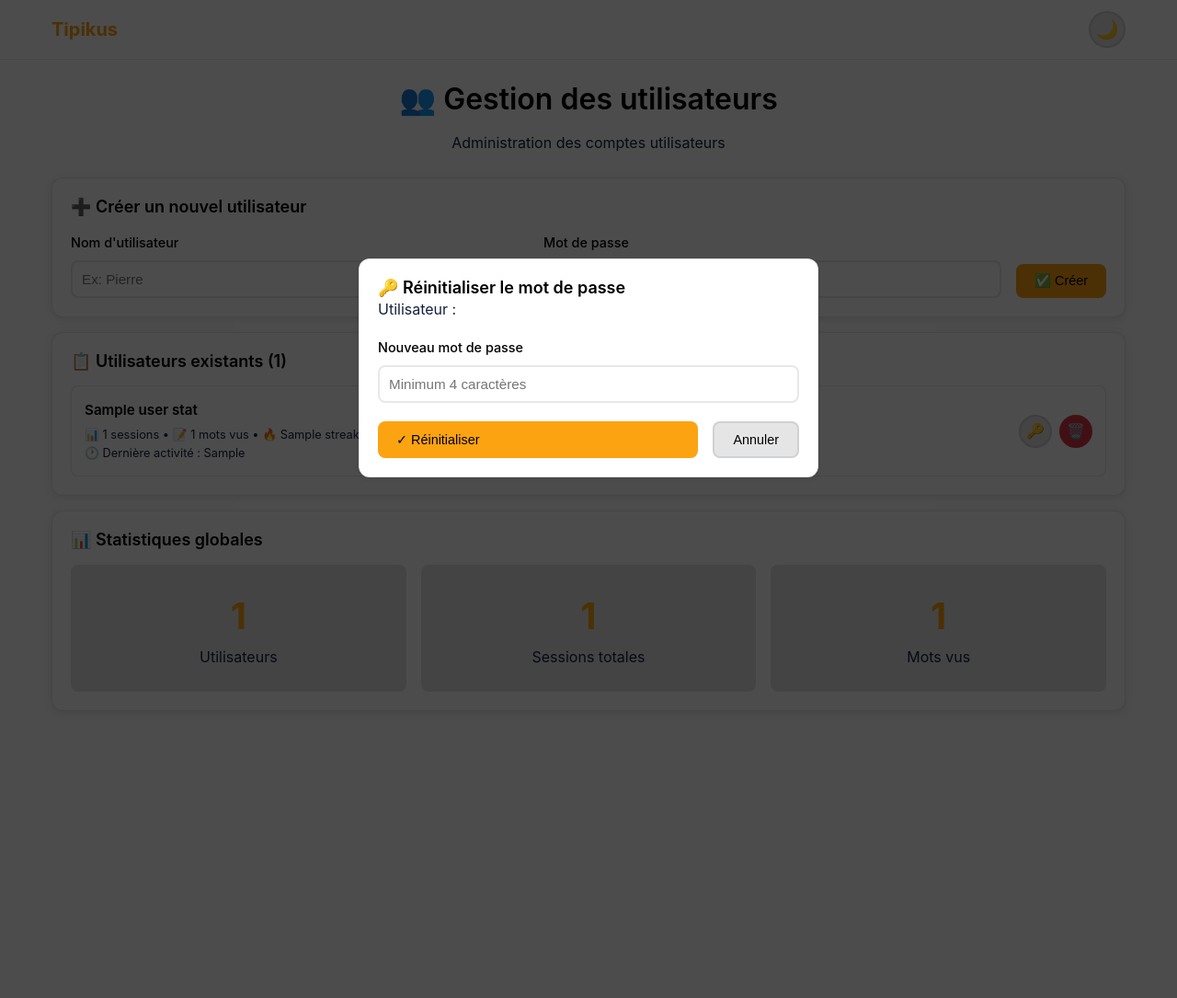
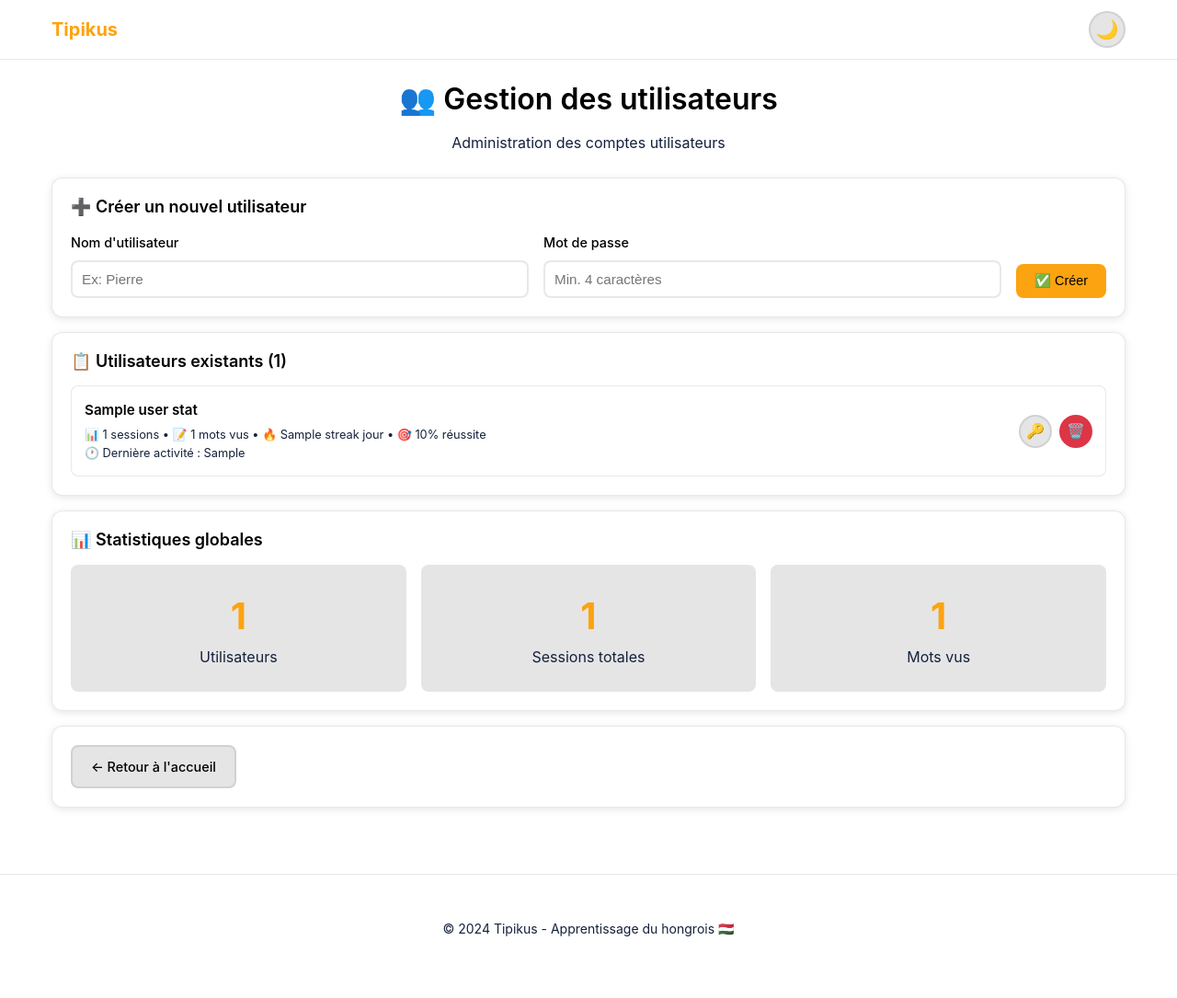
Before and after one commit to Costinou/tipikus, a Flask app: template templates/admin_users.html in a window 1280 px wide. Shown: the whole page at 92% size. Before the commit the page ends 721 px from the top, so only its background shows below. Run offline with Flask 3, Linux system fonts and the light colour scheme; the template is opened without the code that fills it: most values are stand-ins (such as "Sample title", 1, 10 or a date in 2020).

Commit message:
Bug fix admin page

```diff
--- a/templates/admin_users.html
+++ b/templates/admin_users.html
@@ -141,12 +141,21 @@
     </div>
 </div>
 
-<!-- Modal de réinitialisation de mot de passe -->
-<div id="reset-password-modal" class="hidden" style="position: fixed; top: 0; left: 0; right: 0; bottom: 0; background: rgba(0,0,0,0.7); display: flex; align-items: center; justify-content: center; z-index: 1000;">
+<!-- Actions -->
+<div class="card mt-2">
+    <div class="flex flex-between" style="gap: 0.875rem; flex-wrap: wrap;">
+        <a href="{{ url_for('index') }}" class="btn btn-secondary">
+            ← Retour à l'accueil
+        </a>
+    </div>
+</div>
+
+<!-- Modal de réinitialisation de mot de passe - DISPLAY NONE PAR DÉFAUT -->
+<div id="reset-password-modal" style="display: none; position: fixed; top: 0; left: 0; right: 0; bottom: 0; background: rgba(0,0,0,0.7); align-items: center; justify-content: center; z-index: 1000;">
     <div class="card" style="max-width: 500px; width: 90%; margin: 1rem;">
         <h3 class="card-title">🔑 Réinitialiser le mot de passe</h3>
 
-        <form id="reset-password-form" method="POST">
+        <form id="reset-password-form" method="POST" action="">
             <p class="text-muted">Utilisateur : <strong id="reset-username"></strong></p>
 
             <div class="form-group">
@@ -159,6 +168,7 @@
                     placeholder="Minimum 4 caractères"
                     required
                     minlength="4"
+                    autocomplete="new-password"
                 >
             </div>
 
@@ -179,23 +189,36 @@
 <script>
 const modal = document.getElementById('reset-password-modal');
 const form = document.getElementById('reset-password-form');
-const username = document.getElementById('reset-username');
+const usernameEl = document.getElementById('reset-username');
+const passwordInput = document.getElementById('new_password');
 
 function showResetPassword(userId, userName) {
-    username.textContent = userName;
-    form.action = '/admin/reset-password/' + userId;
-    modal.classList.remove('hidden');
-    document.getElementById('new_password').focus();
+    // Définir l'URL de l'action du formulaire
+    form.action = '{{ url_for("admin_reset_password", user_id=0) }}'.replace('0', userId);
+
+    // Afficher le nom de l'utilisateur
+    usernameEl.textContent = userName;
+
+    // Réinitialiser le formulaire
+    form.reset();
+
+    // Afficher le modal (display: flex pour le centrage)
+    modal.style.display = 'flex';
+
+    // Focus sur le champ mot de passe
+    setTimeout(() => {
+        passwordInput.focus();
+    }, 100);
 }
 
 function hideResetPassword() {
-    modal.classList.add('hidden');
+    modal.style.display = 'none';
     form.reset();
 }
 
 // Fermer avec Escape
 document.addEventListener('keydown', function(e) {
-    if (e.key === 'Escape' && !modal.classList.contains('hidden')) {
+    if (e.key === 'Escape' && modal.style.display === 'flex') {
         hideResetPassword();
     }
 });
```
